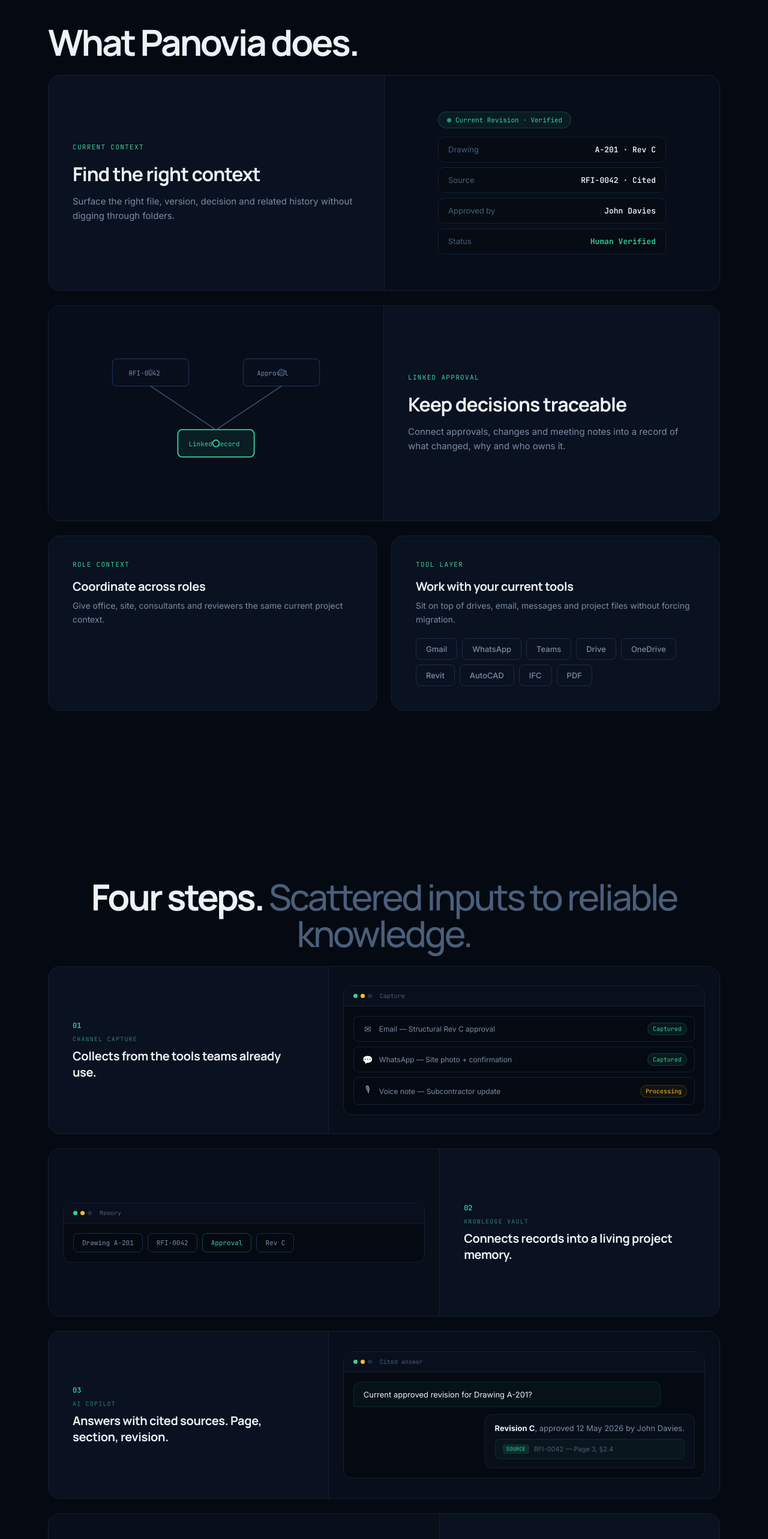
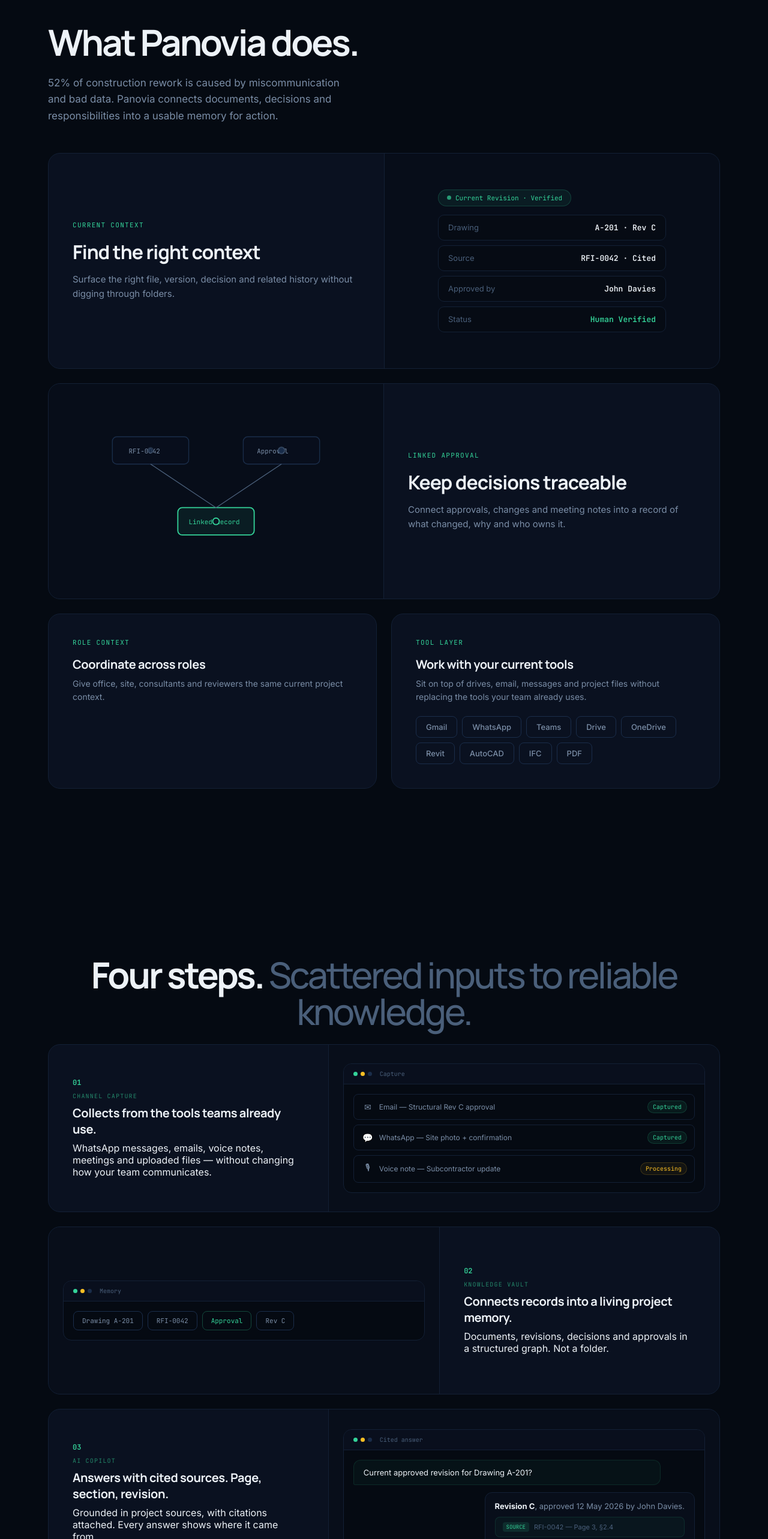
Before and after one commit to laraib-PMO/Panovia, a Next.js app: page / in a window 1280 px wide. Shown: the part 1700-4266 px from the top of the page at 60% size. Built offline with nearby package versions, Linux system fonts and the light colour scheme.

Commit message:
Update page.tsx

```diff
--- a/app/page.tsx
+++ b/app/page.tsx
@@ -76,6 +76,7 @@ export default function Home() {
     <section id="product" className="sec">
       <div className="wrap">
         <h2 className="sec-title rv"><strong>What Panovia does.</strong></h2>
+        <p className="sec-sub rv">52% of construction rework is caused by miscommunication and bad data. Panovia connects documents, decisions and responsibilities into a usable memory for action.</p>
 
         <div className="showcase-card rv">
           <div className="showcase-text">
@@ -128,7 +129,7 @@ export default function Home() {
           <div className="showcase-sm rv">
             <span className="showcase-label">Tool layer</span>
             <h3>Work with your current tools</h3>
-            <p>Sit on top of drives, email, messages and project files without forcing migration.</p>
+            <p>Sit on top of drives, email, messages and project files without replacing the tools your team already uses.</p>
             <div className="tool-grid">
               {["Gmail","WhatsApp","Teams","Drive","OneDrive","Revit","AutoCAD","IFC","PDF"].map((t,i)=><span key={i} className="tool-chip">{t}</span>)}
             </div>
@@ -148,25 +149,25 @@ export default function Home() {
                 <div key={i} className="mock-row"><span className="mock-icon">{ic}</span><span>{tx}</span><span className={`mock-status ${st}`}>{st==="ok"?"Captured":"Processing"}</span></div>
               ))}
             </div></div>
-          )},
-          {num:"02",label:"KNOWLEDGE VAULT",title:"Connects records into a living project memory.",mock:(
+          ),desc:"WhatsApp messages, emails, voice notes, meetings and uploaded files — without changing how your team communicates."},
+          {num:"02",label:"KNOWLEDGE VAULT",title:"Connects records into a living project memory.",desc:"Documents, revisions, decisions and approvals in a structured graph. Not a folder.",mock:(
             <div className="mock-panel"><div className="mock-bar"><span className="dot g"/><span className="dot y"/><span className="dot d"/><span className="mock-t">Memory</span></div><div className="mock-body">
               <div className="mock-nodes"><span className="mock-node">Drawing A-201</span><span className="mock-node">RFI-0042</span><span className="mock-node ok">Approval</span><span className="mock-node">Rev C</span></div>
             </div></div>
           )},
-          {num:"03",label:"AI COPILOT",title:"Answers with cited sources. Page, section, revision.",mock:(
+          {num:"03",label:"AI COPILOT",title:"Answers with cited sources. Page, section, revision.",desc:"Grounded in project sources, with citations attached. Every answer shows where it came from.",mock:(
             <div className="mock-panel"><div className="mock-bar"><span className="dot g"/><span className="dot y"/><span className="dot d"/><span className="mock-t">Cited answer</span></div><div className="mock-body">
               <div className="mock-chat"><div className="mock-q">Current approved revision for Drawing A-201?</div><div className="mock-a"><strong>Revision C</strong>, approved 12 May 2026 by John Davies.<div className="mock-cite"><span className="cite-badge">Source</span>RFI-0042 — Page 3, §2.4</div></div></div>
             </div></div>
           )},
-          {num:"04",label:"HUMAN VERIFICATION",title:"Critical actions require approval before they move.",mock:(
+          {num:"04",label:"HUMAN VERIFICATION",title:"Critical actions require approval before they move.",desc:"Human-to-Agent-to-Human governance. No unchecked automation in any workflow.",mock:(
             <div className="mock-panel"><div className="mock-bar"><span className="dot g"/><span className="dot y"/><span className="dot d"/><span className="mock-t">Verification</span></div><div className="mock-body">
               <div className="mock-approval"><div className="ap-row"><span className="ap-label">Action</span>Issue drawing set to site team</div><div className="ap-row"><span className="ap-label">Source</span>RFI-0042 → Rev C</div><div className="ap-row"><span className="ap-label">Status</span><span className="ap-pending">⏳ Awaiting approval</span></div><div className="ap-actions"><span className="ap-ok">✓ Approve</span><span className="ap-no">✕ Reject</span></div></div>
             </div></div>
           )}
         ].map((s,i)=>(
           <div key={s.num} className={`hiw-row rv ${i%2?"reverse":""}`}>
-            <div className="hiw-text"><span className="hiw-num">{s.num}</span><span className="hiw-label">{s.label}</span><h3>{s.title}</h3></div>
+            <div className="hiw-text"><span className="hiw-num">{s.num}</span><span className="hiw-label">{s.label}</span><h3>{s.title}</h3><p>{s.desc}</p></div>
             <div className="hiw-mock">{s.mock}</div>
           </div>
         ))}
@@ -178,7 +179,7 @@ export default function Home() {
       <div className="wrap">
         <h2 className="sec-title rv"><strong>The right context,</strong> <span className="dim">in the right hands.</span></h2>
         <div className="role-grid">
-          {[{c:"PM",t:"Project Managers",d:"Reference decisions, approvals and changes without reconstructing the project."},{c:"DC",t:"Document Controllers",d:"Maintain a traceable record instead of rebuilding one before audits."},{c:"FE",t:"Field Executors",d:"Reach the right version without calling the office or searching admin systems."}].map((r,i)=>(
+          {[{c:"PM",t:"Project Managers",d:"Critical decisions fragment across email, Teams and WhatsApp. When accountability matters, the record does not exist. Stop reconstructing the project. Reference it."},{c:"DC",t:"Document Controllers",d:"Version chaos. Audit preparation requires manual reconstruction of a record that should have been maintained automatically. The record is already there."},{c:"FE",t:"Field Executors",d:"No reliable way to confirm the right version without calling the office. No connectivity on site. The right version, in your hands, without the admin."}].map((r,i)=>(
             <div key={r.c} className="role-card rv" style={{transitionDelay:`${i*.1}s`}}><span className="role-code">{r.c}</span><h3>{r.t}</h3><p>{r.d}</p></div>
           ))}
         </div>
@@ -190,7 +191,7 @@ export default function Home() {
       <div className="wrap">
         <h2 className="sec-title rv center"><strong>Built for teams</strong> <span className="dim">that need to trust what they use.</span></h2>
         <div className="trust-grid">
-          {[["Source-linked answers","Every response includes document, page, section and revision."],["Human verification","Key decisions require explicit sign-off before action."],["Messy data ready","Works with fragmented repositories and imperfect inputs."],["Existing tools","Google Drive, OneDrive, WhatsApp, Gmail, Teams. Layer, not replacement."],["Your standards","Configurable naming conventions and approval protocols."],["Data handling","Designed for controlled project workspaces. Data handling is reviewed during implementation."]].map(([t,d],i)=>(
+          {[["Source-linked answers","Every answer cites its source: page, section, revision."],["Human-to-Agent-to-Human","Every external action requires explicit human approval. No unchecked automation."],["Messy data ready","Works with fragmented repositories, legacy formats and imperfect inputs."],["Works with existing tools","Google Drive, OneDrive, WhatsApp, Gmail, Teams. A layer, not a forced migration."],["Your standards","Configurable naming conventions, approval protocols and organisational policies."],["Data handling","Designed for controlled project workspaces. Data handling is reviewed during implementation."]].map(([t,d],i)=>(
             <div key={i} className="trust-card rv" style={{transitionDelay:`${(i%3)*.1}s`}}><h3>{t}</h3><p>{d}</p></div>
           ))}
         </div>
```
